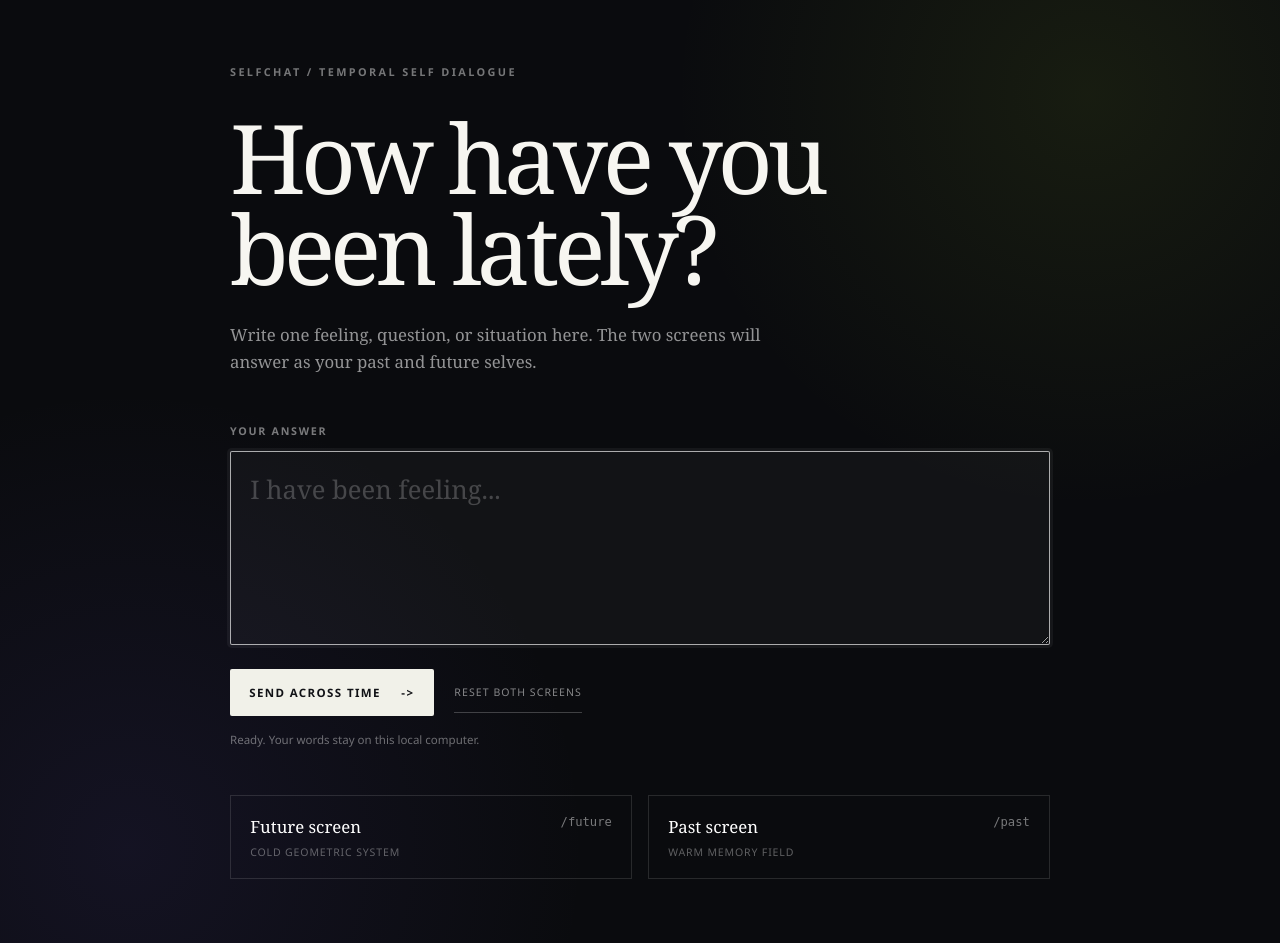
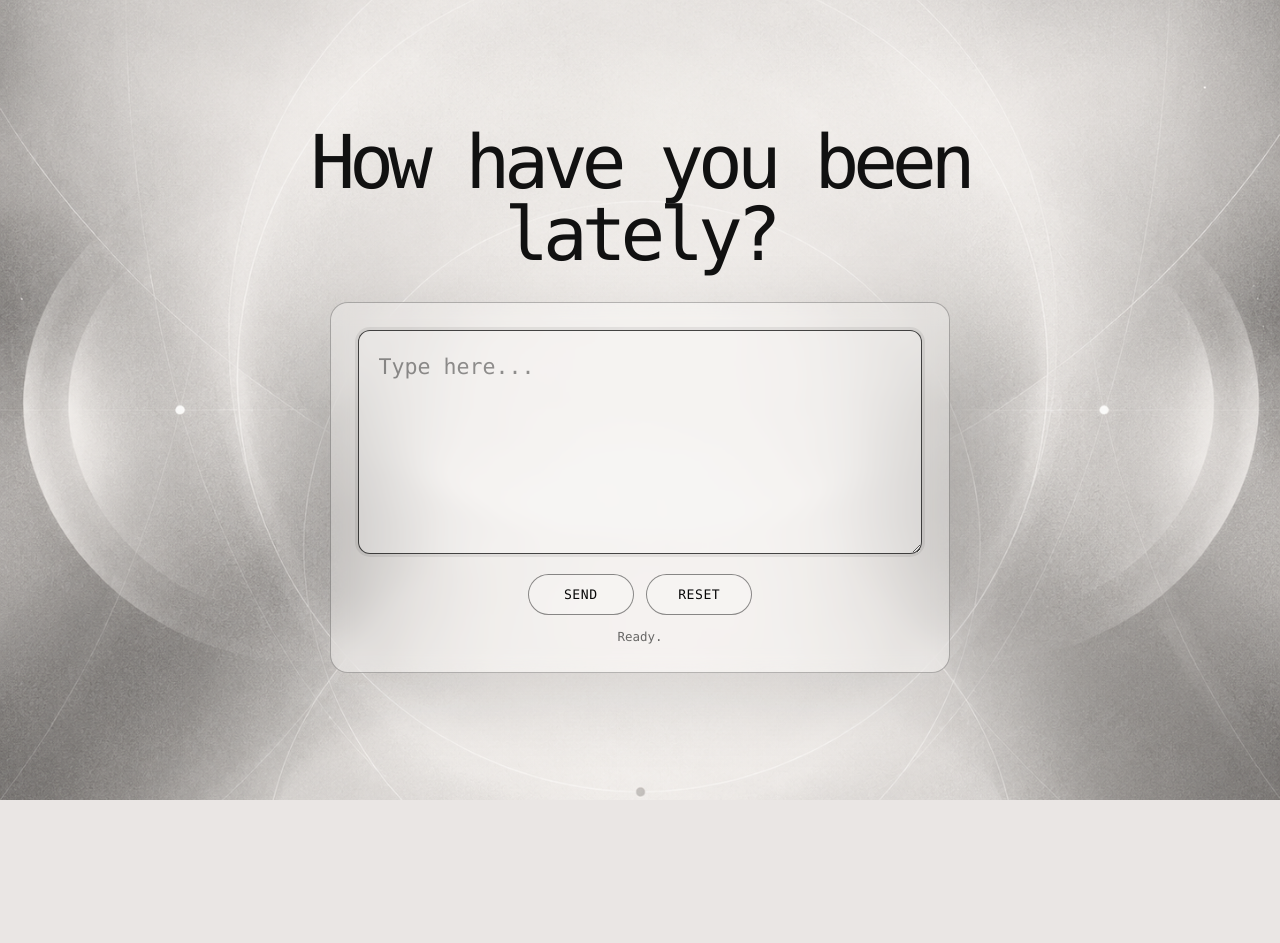
Before and after one commit to jialuhoudesign/selfchat, a Flask app: page / in a window 1280 px wide. After the commit the page ends 800 px from the top, so only its background shows below. Run offline with Flask 3, Linux system fonts and the light colour scheme.

Commit message:
Update control page background and layout

```diff
--- a/static/style.css
+++ b/static/style.css
@@ -17,6 +17,17 @@ body {
 }
 
 button, textarea { font: inherit; }
+
+.visually-hidden {
+  position: absolute;
+  width: 1px;
+  height: 1px;
+  margin: -1px;
+  padding: 0;
+  overflow: hidden;
+  clip: rect(0 0 0 0);
+  border: 0;
+}
 
 /* ---------- The two physical display pages ---------- */
 .display { height: 100%; overflow: hidden; }
@@ -158,29 +169,108 @@ button, textarea { font: inherit; }
 /* ---------- The separate input/control page ---------- */
 .control {
   min-height: 100vh;
+  color: #101010;
   background:
-    radial-gradient(circle at 85% 10%, rgba(143, 180, 40, .1), transparent 30%),
-    radial-gradient(circle at 10% 90%, rgba(93, 75, 185, .12), transparent 32%),
-    #0a0b0e;
+    linear-gradient(rgba(236, 234, 229, .18), rgba(236, 234, 229, .18)),
+    url("/static/control-background.png") center / cover no-repeat fixed;
+  font-family: Consolas, "Courier New", "SFMono-Regular", Menlo, monospace;
 }
 
-.control-panel { width: min(88vw, 820px); margin: 0 auto; padding: clamp(3rem, 8vh, 7rem) 0 4rem; }
-.control-panel__kicker { margin: 0 0 2rem; color: rgba(255,255,255,.44); font-size: .68rem; font-weight: 600; letter-spacing: .22em; text-transform: uppercase; }
-.control-panel h1 { margin: 0; font-family: Georgia, serif; font-size: clamp(3rem, 8vw, 6rem); font-weight: 400; letter-spacing: -.055em; line-height: .95; }
-.control-panel__lead { max-width: 37rem; margin: 1.8rem 0 3rem; color: rgba(255,255,255,.56); font-family: Georgia, serif; font-size: 1.05rem; line-height: 1.6; }
+.control-panel {
+  width: min(86vw, 760px);
+  min-height: 100vh;
+  margin: 0 auto;
+  display: flex;
+  flex-direction: column;
+  justify-content: center;
+  align-items: center;
+  padding: clamp(2rem, 6vh, 5rem) 0;
+  text-align: center;
+}
 
-.control-form label { display: block; margin-bottom: .8rem; color: rgba(255,255,255,.46); font-size: .67rem; font-weight: 600; letter-spacing: .16em; text-transform: uppercase; }
-.control-form textarea { width: 100%; min-height: 9rem; padding: 1.2rem; resize: vertical; border: 1px solid rgba(255,255,255,.22); border-radius: 2px; outline: 0; background: rgba(255,255,255,.035); color: white; font-family: Georgia, serif; font-size: clamp(1.25rem, 2vw, 1.7rem); line-height: 1.5; }
-.control-form textarea:focus { border-color: rgba(255,255,255,.65); box-shadow: 0 0 0 3px rgba(255,255,255,.05); }
-.control-form textarea::placeholder { color: rgba(255,255,255,.22); }
-.control-form__actions { display: flex; align-items: center; gap: 1.3rem; margin-top: 1.2rem; }
-.primary-button { padding: 1rem 1.2rem; border: 0; border-radius: 2px; background: #f1f1e9; color: #111216; cursor: pointer; font-size: .72rem; font-weight: 700; letter-spacing: .12em; text-transform: uppercase; }
-.primary-button span { margin-left: 1rem; }
-.primary-button:disabled { opacity: .45; cursor: wait; }
-.text-button { padding: .8rem 0; border: 0; border-bottom: 1px solid rgba(255,255,255,.22); background: transparent; color: rgba(255,255,255,.5); cursor: pointer; font-size: .66rem; letter-spacing: .1em; text-transform: uppercase; }
-.primary-button:hover { background: white; }
-.text-button:hover { color: white; border-color: white; }
-.form-status { min-height: 1.2em; margin: 1rem 0 0; color: rgba(255,255,255,.4); font-size: .72rem; }
+.control-panel h1 {
+  max-width: 16ch;
+  margin: 0 0 clamp(1.6rem, 4vh, 3rem);
+  color: #111;
+  font-family: Consolas, "Courier New", "SFMono-Regular", Menlo, monospace;
+  font-size: clamp(2rem, 5.8vw, 4.8rem);
+  font-weight: 400;
+  letter-spacing: -.08em;
+  line-height: .96;
+}
+
+.control-form {
+  width: min(100%, 620px);
+  padding: clamp(1rem, 3vw, 1.7rem);
+  border: 1px solid rgba(0, 0, 0, .26);
+  border-radius: 18px;
+  background: rgba(255, 255, 255, .22);
+  box-shadow: 0 24px 80px rgba(0, 0, 0, .12);
+  backdrop-filter: blur(10px);
+}
+
+.control-form textarea {
+  width: 100%;
+  min-height: clamp(9rem, 28vh, 15rem);
+  padding: 1.2rem;
+  resize: vertical;
+  border: 1px solid rgba(0, 0, 0, .28);
+  border-radius: 12px;
+  outline: 0;
+  background: rgba(255, 255, 255, .18);
+  color: #050505;
+  font-family: Consolas, "Courier New", "SFMono-Regular", Menlo, monospace;
+  font-size: clamp(1rem, 2vw, 1.35rem);
+  line-height: 1.55;
+}
+
+.control-form textarea:focus {
+  border-color: rgba(0, 0, 0, .72);
+  box-shadow: 0 0 0 3px rgba(0, 0, 0, .07);
+}
+
+.control-form textarea::placeholder { color: rgba(0, 0, 0, .42); }
+
+.control-form__actions {
+  display: flex;
+  justify-content: center;
+  align-items: center;
+  gap: .8rem;
+  margin-top: 1rem;
+}
+
+.primary-button,
+.text-button {
+  min-width: 6.6rem;
+  padding: .75rem 1rem;
+  border: 1px solid rgba(0, 0, 0, .45);
+  border-radius: 999px;
+  background: rgba(255, 255, 255, .16);
+  color: #080808;
+  cursor: pointer;
+  font-family: Consolas, "Courier New", "SFMono-Regular", Menlo, monospace;
+  font-size: .82rem;
+  letter-spacing: .04em;
+  text-transform: uppercase;
+}
+
+.primary-button:hover,
+.text-button:hover {
+  background: rgba(0, 0, 0, .82);
+  color: #f5f2eb;
+}
+
+.primary-button:disabled {
+  opacity: .45;
+  cursor: wait;
+}
+
+.form-status {
+  min-height: 1.2em;
+  margin: .9rem 0 0;
+  color: rgba(0, 0, 0, .58);
+  font-size: .78rem;
+}
 
 .screen-guide { display: grid; grid-template-columns: 1fr 1fr; gap: 1rem; margin-top: 3rem; }
 .screen-guide a { display: grid; grid-template-columns: 1fr auto; gap: .45rem; padding: 1.2rem; border: 1px solid rgba(255,255,255,.12); color: white; text-decoration: none; }
--- a/templates/control.html
+++ b/templates/control.html
@@ -3,34 +3,26 @@
 <head>
   <meta charset="utf-8">
   <meta name="viewport" content="width=device-width, initial-scale=1">
-  <meta name="theme-color" content="#0b0c0e">
+  <meta name="theme-color" content="#d8d6d0">
   <title>SelfChat - Control</title>
   <link rel="stylesheet" href="{{ url_for('static', filename='style.css') }}">
 </head>
 <body class="control">
   <main class="control-panel">
-    <p class="control-panel__kicker">SelfChat / Temporal Self Dialogue</p>
-    <h1>How have you<br>been lately?</h1>
-    <p class="control-panel__lead">
-      Write one feeling, question, or situation here.
-      The two screens will answer as your past and future selves.
-    </p>
+    <h1>How have you been lately?</h1>
 
     <form id="situation-form" class="control-form">
-      <label for="situation">Your answer</label>
+      <label class="visually-hidden" for="situation">Your answer</label>
       <textarea id="situation" name="situation" rows="4" maxlength="600"
-        placeholder="I have been feeling..." required autofocus></textarea>
+        placeholder="Type here..." required autofocus></textarea>
+
       <div class="control-form__actions">
-        <button id="submit-button" class="primary-button" type="submit">Send across time <span>-&gt;</span></button>
-        <button id="reset-button" class="text-button" type="button">Reset both screens</button>
+        <button id="submit-button" class="primary-button" type="submit">Send</button>
+        <button id="reset-button" class="text-button" type="button">Reset</button>
       </div>
-      <p class="form-status" id="form-status" aria-live="polite">Ready. Your words stay on this local computer.</p>
+
+      <p class="form-status" id="form-status" aria-live="polite">Ready.</p>
     </form>
-
-    <aside class="screen-guide">
-      <a href="/future" target="_blank"><strong>Future screen</strong><span>/future</span><em>Cold geometric system</em></a>
-      <a href="/past" target="_blank"><strong>Past screen</strong><span>/past</span><em>Warm memory field</em></a>
-    </aside>
   </main>
 
   <script src="{{ url_for('static', filename='interaction.js') }}"></script>
```
Also changed, not shown: static/control-background.png (added).
